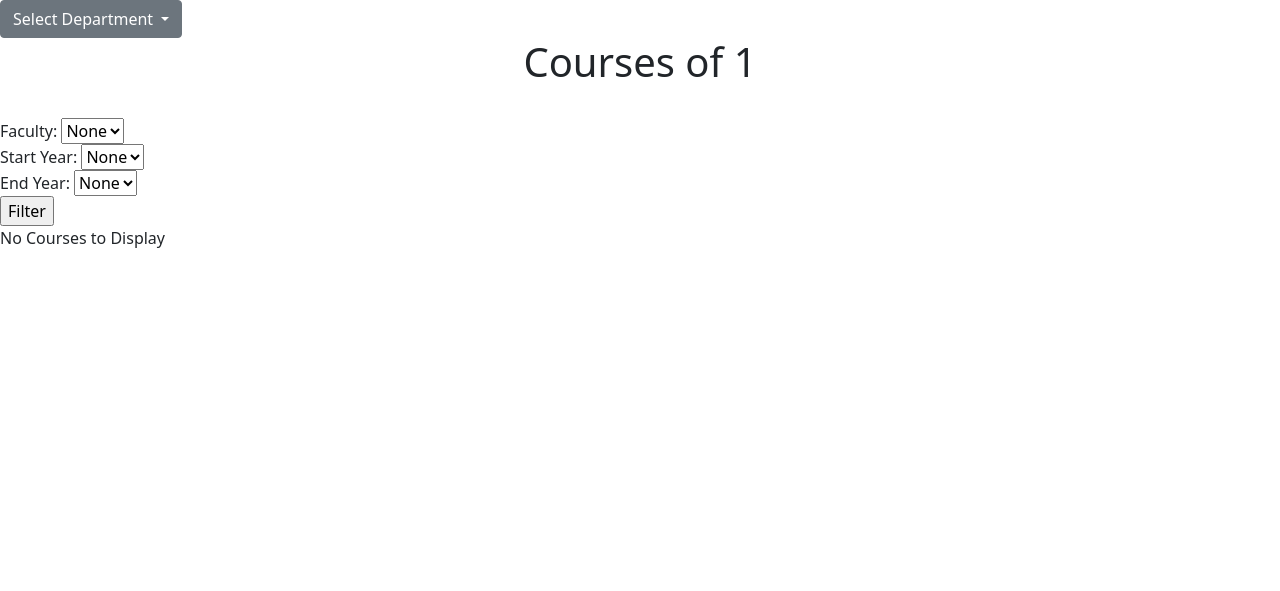
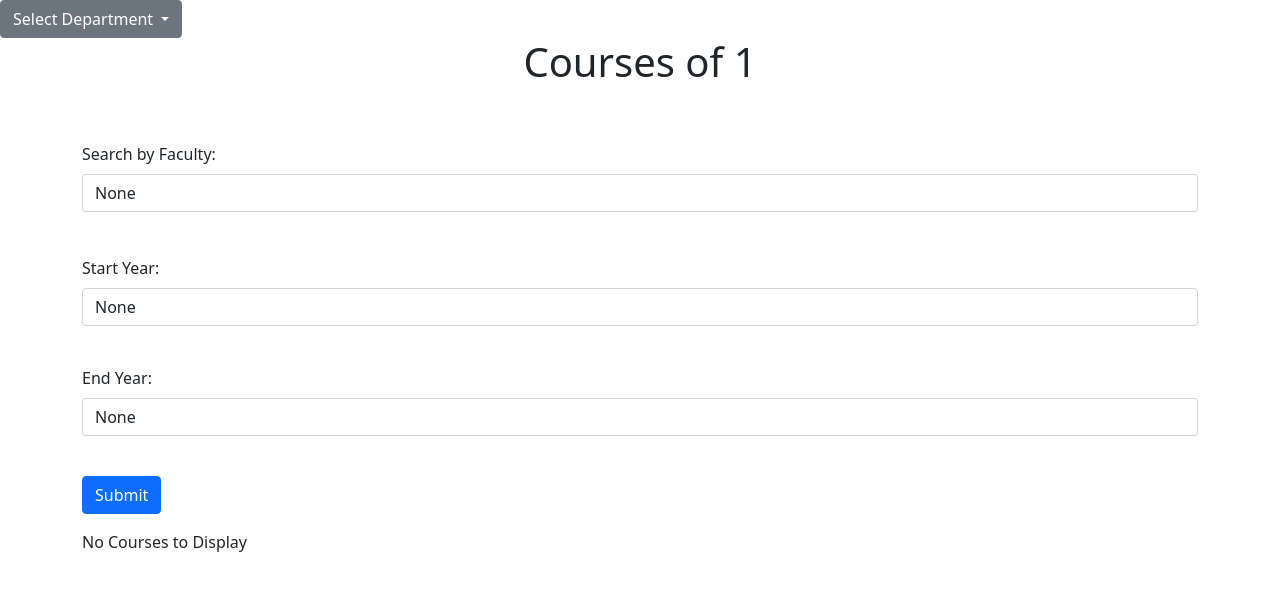
Before and after one commit to MihirK1212/CS207_Assignment6, a Flask app: page /search_course/1 in a window 1280 px wide. Shown: the part 56-647 px from the top of the page. Run offline with Flask 2, Linux system fonts and the light colour scheme; data that the repository does not hold is empty; some libraries are stand-ins or nearby versions.

Commit message:
Merge CourseFrontend

```diff
--- a/templates/search_course.html
+++ b/templates/search_course.html
@@ -42,17 +42,19 @@
 
         <h1 align="center">Courses of {{ d_name }}</h1><br>
 
-        <form action="/search_course/{{ d_name }}" method="post">
-            <label for="faculty">Faculty:</label>
-            <select name="faculty" id="faculty">
+        <div class="container" my-3>
+        <form action="/search_course/{{ d_name }}" method="post"><br>
+            <label class="form-label" for="faculty">Search by Faculty:</label>
+            <div class="form-group" style="margin-bottom: 20px;">
+            <select name="faculty" id="faculty" class="form-control">
             <option value="None"> None  </option>
             {% for faculty in session.faculty %}
                 <option value="{{ faculty[1] }}" id="{{ faculty[1] }}">{{ faculty[1] }}-{{ faculty[0] }}  </option>
             {% endfor %}
-            </select><br>
-
-            <label for="start_year">Start Year:</label>
-                <select name="start_year" id="start_year">
+            </select><br></div>
+            <div class="mb-3">
+            <label for="start_year" class="form-label">Start Year:</label>
+                <select name="start_year" id="start_year" class="form-control">
                 <option value="None" > None  </option>
                 <option value="2011" id="2011s"> 2011  </option>
                 <option value="2012" id="2012s"> 2012  </option>
@@ -64,10 +66,11 @@
                 <option value="2018" id="2018s"> 2018  </option>
                 <option value="2019" id="2019s"> 2019  </option>
                 <option value="2020" id="2020s"> 2020  </option>
-            </select><br>
+            </select><br></div>
 
-            <label for="end_year">End Year:</label>
-            <select name="end_year" id="end_year">
+            <div class="mb-3">
+            <label for="end_year" class="form-label">End Year:</label>
+            <select name="end_year" id="end_year" class="form-control">
                 <option value="None" > None  </option>
                 <option value="2011" id="2011e"> 2011  </option>
                 <option value="2012" id="2012e"> 2012  </option>
@@ -79,20 +82,27 @@
                 <option value="2018" id="2018e"> 2018  </option>
                 <option value="2019" id="2019e"> 2019  </option>
                 <option value="2020" id="2020e"> 2020  </option>
-            </select><br>
+            </select><br></div>
 
-            <input type="submit" value="Filter">
+            <button type="submit" class="btn btn-primary">Submit</button>
         </form>
 
+        </div>
+        <div class="container my-3" >
         {% if course|length == 0 %}
             No Courses to Display
         {% else %}
 
 
 
-        <table>
+        <table class="table">
+            <th>
+                <td>Course ID</td>
+                <td>Course Name</td>
+            </th>
             {% for course in course %}
             <tr>
+                <td>{{ loop.index }}</td>
                 <td>{{ course[0] }}</td>
                 <td>{{ course[1] }}</td>
             </tr>
```
Also changed, not shown: templates/add.html (+4 -4 lines).
